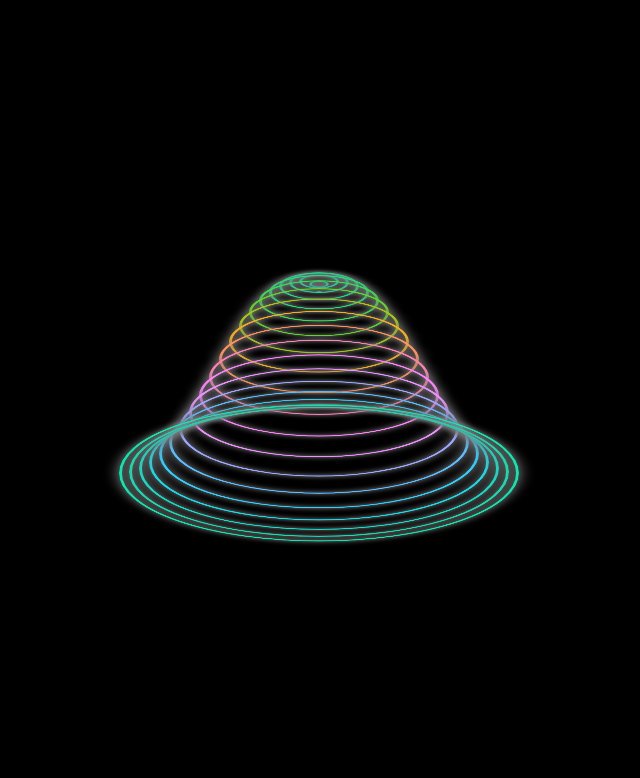
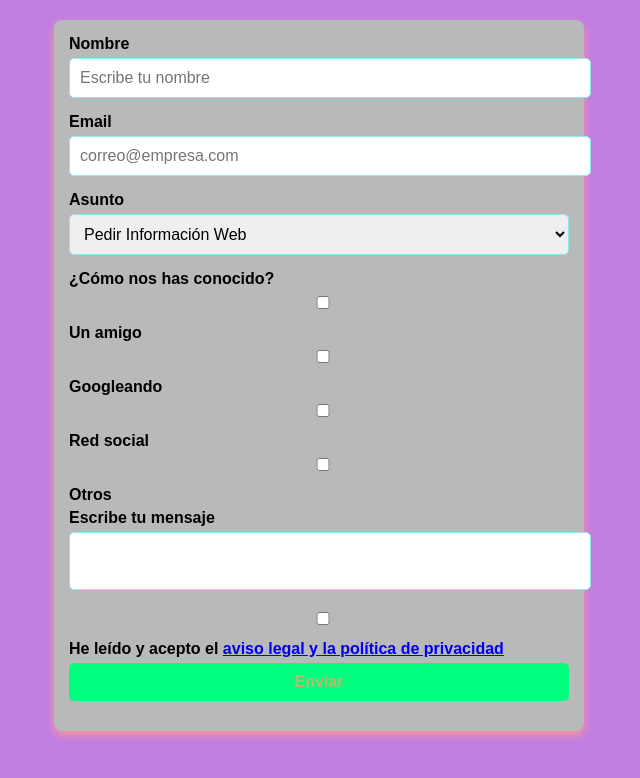
Before and after one commit to SaraIsabelHernandezGomez/ejercicio2, a plain HTML site: page index.html in a window 1280 px wide. Shown: the whole page, without its empty margins (321-961 px from the left). Drawn offline with Linux system fonts and the light colour scheme.

Commit message:
Add files via upload

```diff
--- a/css/style.css
+++ b/css/style.css
@@ -1,48 +1,52 @@
-*{
+body{
+    font-family: Arial, sans-serif;
     margin: 0;
     padding: 0;
     box-sizing: border-box;
+    background-color: rgb(193, 126, 226);
+}
+form{
+    max-width: 500px;
+    margin: 20px auto;
+    padding: 15px;
+    background: rgb(185, 185, 185);
+    border-radius: 8px;
+    box-shadow: 0 4px 8px rgb(248, 152, 152);
+}
+label{
+    display: block;
+    margin-bottom: 5px;
+    font-weight: bold;
 }
 
-body{
-    display: flex;
-    justify-content: center;
-    align-items: center;
-    height: 100vh;
-    background: #000;
-    overflow: hidden;
+input, select, textarea, button{
+    width: 100%;
+    margin-bottom: 15px;
+    padding: 10px;
+    border: 1px solid #8ce9f0;
+    border-radius: 5px;
+    font-size: 16px;
+}
+textarea{
+    resize: none;
+}
+button{
+    background-color: springgreen;
+    color: darkkhaki;
+    font-weight: bold;
+    cursor: pointer;
+    border: none;
+}
+button:hover{
+    background-color: darkgreen;
 }
 
-.container {
-    position: absolute;
-    top: 20%;
-    height: 90%;
-    display: flex;
-    justify-content: center;
-    align-items: center;
-}
+@media (max-width: 768px){
+    form{
+        padding: 10px;
+    }
 
-.circle{
-    position: absolute;
-    background: transparent;
-    width: calc(var(--i) * 2.5vmin);
-    aspect-ratio: 1;
-    border-radius: 50%;
-    border: 3px solid rgb(16,228,175);
-    transform-style: preserve-3d;
-    transform: rotateX(90deg) translateZ(40px);
-    animation: animate 3s ease-in-out calc(var(--i) * 0.10s) infinite;
-    box-shadow: 0 0 15px rgb(124,124,124),
-                inset 0 0 15px rgb(124,124,124);
-}
-
-@keyframes animate {
-    0%, 100%{
-        transform: rotateX(70deg) translateZ(50px) translateY(0);
-        filter: hue-rotate(0deg);
-    }
-    60%{
-        transform: rotateX(70deg) translateZ(50px) translateY(-70vmin);
-        filter: hue-rotate(360deg);
+    input, select, textarea, button{
+        font-size: 14px;
     }
 }
--- a/index.html
+++ b/index.html
@@ -1,31 +1,38 @@
 <!DOCTYPE html>
-<html lang="en">
+<html>
 <head>
+    <meta charset="UTF-8" />
+    <title>Ejercicio de Formulario</title>
     <link rel="stylesheet" href="css/style.css">
 </head>
 <body>
-    <div class="container">
-        <div class="circle" style="--i:0;"></div>
-        <div class="circle" style="--i:1;"></div>
-        <div class="circle" style="--i:2;"></div>
-        <div class="circle" style="--i:3;"></div>
-        <div class="circle" style="--i:4;"></div>
-        <div class="circle" style="--i:5;"></div>
-        <div class="circle" style="--i:6;"></div>
-        <div class="circle" style="--i:7;"></div>
-        <div class="circle" style="--i:8;"></div>
-        <div class="circle" style="--i:9;"></div>
-        <div class="circle" style="--i:10;"></div>
-        <div class="circle" style="--i:11;"></div>
-        <div class="circle" style="--i:12;"></div>
-        <div class="circle" style="--i:13;"></div>
-        <div class="circle" style="--i:14;"></div>
-        <div class="circle" style="--i:15;"></div>
-        <div class="circle" style="--i:16;"></div>
-        <div class="circle" style="--i:17;"></div>
-        <div class="circle" style="--i:18;"></div>
-        <div class="circle" style="--i:19;"></div>
-        <div class="circle" style="--i:20;"></div>
-    </div>
+    <form action="#" name="solucionFormulario">
+        <label for="nombre">Nombre</label>
+        <input type="text" id="nombre" name="nombre" placeholder="Escribe tu nombre" maxlength="30">
+
+        <label for="email">Email</label>
+        <input type="email" id="email" name="email" placeholder="correo@empresa.com" maxlength="30">
+
+        <label for="asunto">Asunto</label>
+        <select name="asunto" id="asunto">
+        <option value="InformacionWeb">Pedir Información Web</option>
+        <option value="CitaPrevia">Solicitar Cita Previa</option>
+        <option value="Otros">Otros</option>
+        </select>
+
+        <label for="marketing">¿Cómo nos has conocido?</label>
+        <div class="marketing">
+            <input type="checkbox" value="amigo" id="amigo"><label for="amigo">Un amigo</label>
+            <input type="checkbox" value="google" id="googleando"><label for="googleando">Googleando</label>
+            <input type="checkbox" value="redsocial" id="redsocial"><label for="redsocial">Red social</label>
+            <input type="checkbox" value="otros" id="otros"><label for="otros">Otros</label>
+        </div>
+        <label for="mensaje">Escribe tu mensaje</label>
+        <textarea name="mensaje" id="mensaje" maxlength="300"></textarea>
+        <input type="checkbox" value="Acepta RGPD" id="rgpd" required>
+        <label for="rgpd" class="rgpd">He leído y acepto el <a href="#" target="_blank">aviso legal y la política de privacidad</a></label>
+
+        <button type="submit">Enviar</button>
+    </form>
 </body>
 </html>
```
